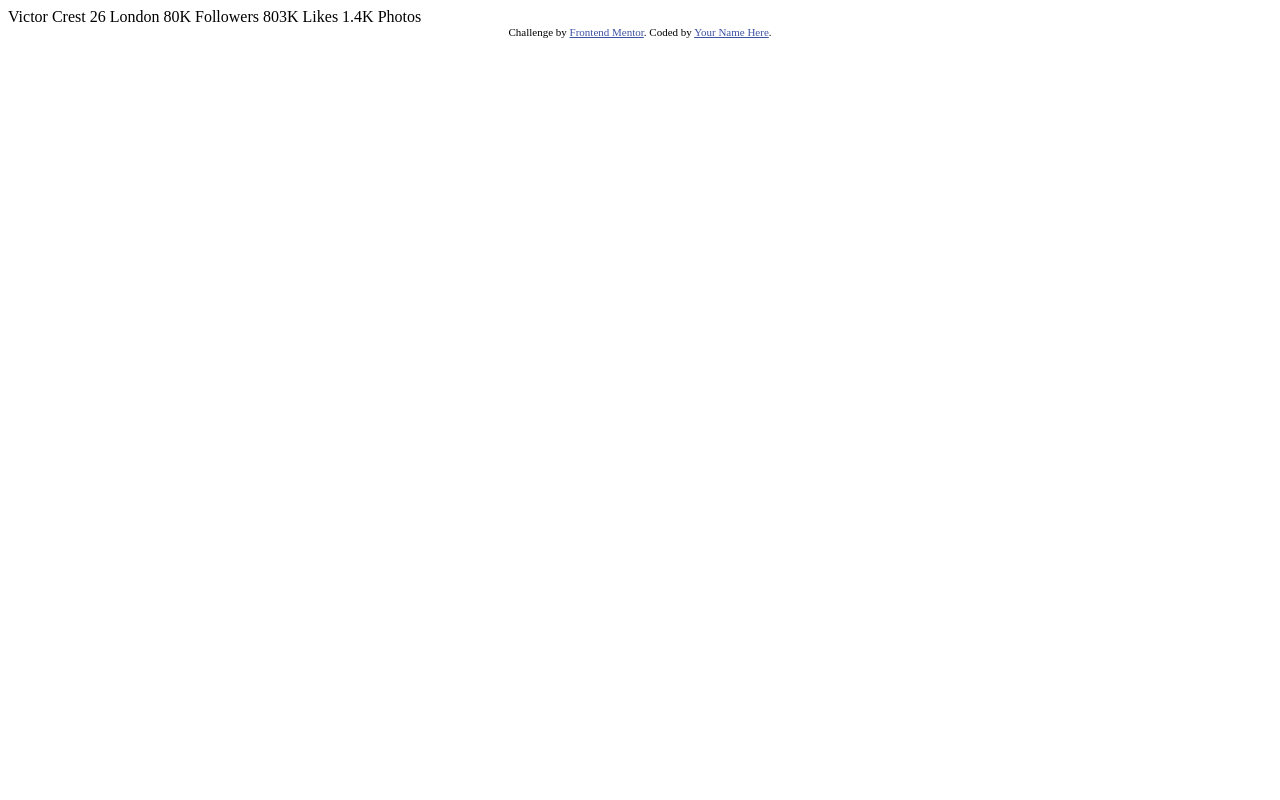
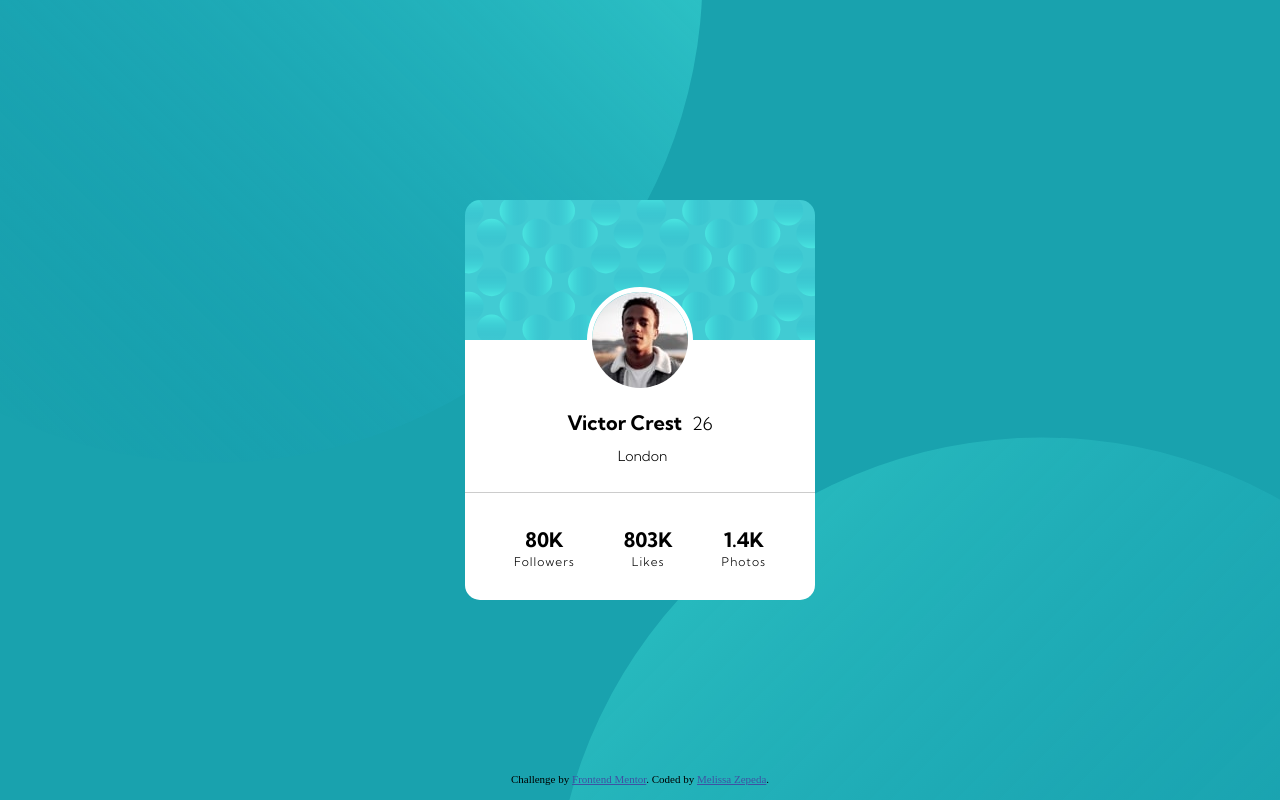
Before and after one commit to melissazpd/frontendmentor-profilecard, a plain HTML site: page index.html in a window 1280 px wide. Drawn offline with Linux system fonts and the light colour scheme.

Commit message:
near final challenge code

```diff
--- a/index.html
+++ b/index.html
@@ -1,35 +1,58 @@
 <!DOCTYPE html>
 <html lang="en">
+
 <head>
   <meta charset="UTF-8">
-  <meta name="viewport" content="width=device-width, initial-scale=1.0"> <!-- displays site properly based on user's device -->
+  <meta name="viewport" content="width=device-width, initial-scale=1.0">
+  <!-- displays site properly based on user's device -->
 
+  <link rel="stylesheet" href="style.css">
   <link rel="icon" type="image/png" sizes="32x32" href="./images/favicon-32x32.png">
+  <link href="https://fonts.googleapis.com/css2?family=Kumbh+Sans:wght@300;400;700&display=swap" rel="stylesheet">
 
   <title>Frontend Mentor | Profile card component</title>
 
-  <!-- Feel free to remove these styles or customise in your own stylesheet 👍 -->
-  <style>
-    .attribution { font-size: 11px; text-align: center; }
-    .attribution a { color: hsl(228, 45%, 44%); }
-  </style>
 </head>
+
 <body>
-  Victor Crest
-  26
-  London
 
-  80K
-  Followers
+  <img class="topcircle" src="images/bg-pattern-top.svg" alt="">
+  <img class="bottomcircle" src="images/bg-pattern-bottom.svg" alt="">
 
-  803K
-  Likes
+  <div class="profile_card centered">
+    <div>
+      <div class="profile_pic">
+        <img src="images/image-victor.jpg" alt="">
+      </div>
 
-  1.4K
-  Photos
+      <div class="profile_info">
+        <p><span class="bolded">Victor Crest</span> <span class="thintext">26</span></p>
+        <p><span class="thintext city">London</span></p>
+      </div>
+
+      <hr>
+
+      <div class="stats">
+        <div>
+          <p class="bolded">80K</p>
+          <p class="smalltext">Followers</p>
+        </div>
+        <div>
+          <p class="bolded">803K</p>
+          <p class="smalltext">Likes</p>
+        </div>
+        <div>
+          <p class="bolded">1.4K</p>
+          <p class="smalltext">Photos</p>
+        </div>
+      </div>
+    </div>
+  </div>
+
   <div class="attribution">
     Challenge by <a href="https://www.frontendmentor.io?ref=challenge" target="_blank">Frontend Mentor</a>.
-    Coded by <a href="#">Your Name Here</a>.
+    Coded by <a href="#">Melissa Zepeda</a>.
   </div>
 </body>
+
 </html>
--- /dev/null
+++ b/style.css
@@ -0,0 +1,103 @@
+body {
+    background: #19A2AE;
+    display: flex;
+    justify-content: center;
+}
+
+.centered {
+    position: fixed;
+    top: 50%;
+    left: 50%;
+    transform: translate(-50%, -50%);
+  }
+
+.profile_card{
+    background: white url(images/bg-pattern-card.svg);
+    background-image: contain;
+    background-repeat: no-repeat;
+    background-position: top;
+    display: flex;
+    width: 350px;
+    height: 375px;
+    border-radius: 15px;
+    text-align: center;
+    justify-content: center;
+    align-items: flex-end;
+    font-family: 'Kumbh Sans', sans-serif;
+    font-size: 20px;
+    padding-bottom: 25px;
+}
+
+.bolded {
+    font-weight: 700;
+}
+
+.thintext{
+    font-size: 18px;
+    font-weight: 300;
+    padding-left: 5px;
+}
+
+.city {
+    font-size: 14px;
+}
+
+
+.profile_pic img{
+    border-radius: 50%;
+    border: 5px solid white;
+}
+
+.profile_info {
+    line-height: 10px;
+    padding-bottom: .75px;
+}
+
+.topcircle {
+    position: fixed;
+    top: -515px;
+    left: -275px;
+}
+
+.bottomcircle {
+    position: fixed;
+    bottom: -615px;
+    right: -250px;
+}
+
+.stats {
+    display: flex;
+    width: 350px;
+    flex-direction: row;
+    justify-content: space-evenly;
+    line-height: 2px;
+}
+
+hr {
+    display: block;
+    height: 1px;
+    border: 0;
+    border-top: 1px solid #ccc;
+    margin: 10px 0 25px;
+    padding: 0;
+}
+
+.smalltext {
+    font-weight: 300;
+    font-size: 12px;
+    letter-spacing: 1px;
+}
+
+
+.attribution {
+    font-size: 11px;
+    text-align: center;
+    position: fixed;
+    bottom: 15px;
+    align-self:flex-end;
+
+}
+
+.attribution a {
+    color: hsl(228, 45%, 44%);
+}
```
Also changed, not shown: 1 other file.
